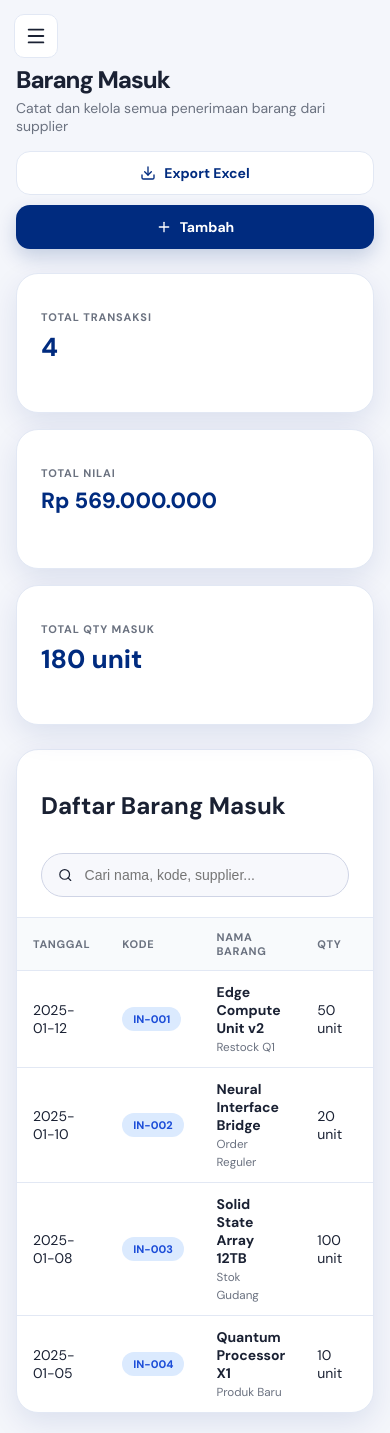
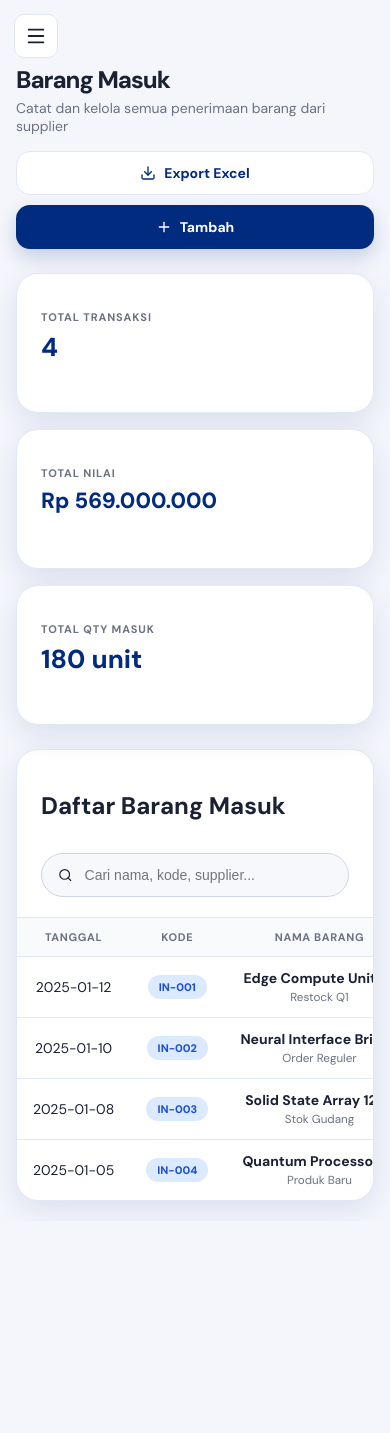
Before and after one commit to keazzfaa/systemadminlocal, a React (Vite) app: page /barang-masuk in a window 390 px wide. After the commit the page ends 1221 px from the top, so only its background shows below. Built offline with nearby package versions, Linux system fonts and the light colour scheme; sample sign-in values are in the browser's storage.

Commit message:
Fix table responsive & Stok barang in role sales

```diff
--- a/src/BarangMasuk.jsx
+++ b/src/BarangMasuk.jsx
@@ -7,7 +7,8 @@ const FMT = v => "Rp " + (v||0).toLocaleString("id-ID");
 const EMPTY = { tanggal:"", kode:"", nama:"", qty:"", satuan:"unit", harga:"", supplier:"", keterangan:"" };
 
 export default function BarangMasuk() {
-  const { itemsIn, setItemsIn, suppliers, addLog } = useApp();
+  const { itemsIn, setItemsIn, suppliers, addLog, session } = useApp();
+  const isSales = session?.role === "sales";
   const [search, setSearch] = useState("");
   const [modal, setModal] = useState(false);
   const [form, setForm] = useState(EMPTY);
@@ -54,13 +55,15 @@ export default function BarangMasuk() {
     <>
       <div className="page-header">
         <div className="page-title">
-          <h1>Barang Masuk</h1>
+          <h1>{isSales ? "Stok Barang" : "Barang Masuk"}</h1>
           <p>Catat dan kelola semua penerimaan barang dari supplier</p>
         </div>
-        <div className="header-actions">
-          <button className="secondary-btn" onClick={doExport}><Download size={16}/>Export Excel</button>
-          <button className="primary-btn" onClick={openAdd}><Plus size={16}/>Tambah</button>
-        </div>
+        {!isSales && (
+          <div className="header-actions">
+            <button className="secondary-btn" onClick={doExport}><Download size={16}/>Export Excel</button>
+            <button className="primary-btn" onClick={openAdd}><Plus size={16}/>Tambah</button>
+          </div>
+        )}
       </div>
 
       <div className="summary-row">
@@ -80,7 +83,7 @@ export default function BarangMasuk() {
 
       <div className="card table-card" style={{marginTop:24}}>
         <div className="table-head">
-          <h2>Daftar Barang Masuk</h2>
+          <h2>{isSales ? "Daftar Stok Barang" : "Daftar Barang Masuk"}</h2>
           <div className="search-bar" style={{minWidth:260}}>
             <Search size={16}/>
             <input placeholder="Cari nama, kode, supplier..." value={search} onChange={e=>setSearch(e.target.value)}/>
@@ -88,7 +91,7 @@ export default function BarangMasuk() {
         </div>
         <table>
           <thead><tr>
-            <th>Tanggal</th><th>Kode</th><th>Nama Barang</th><th>Qty</th><th>Harga</th><th>Supplier</th><th>Total</th><th>Aksi</th>
+            <th>Tanggal</th><th>Kode</th><th>Nama Barang</th><th>Qty</th><th>Harga</th><th>Supplier</th><th>Total</th>{!isSales && <th>Aksi</th>}
           </tr></thead>
           <tbody>
             {filtered.map(r=>(
@@ -100,12 +103,14 @@ export default function BarangMasuk() {
                 <td>{FMT(r.harga)}</td>
                 <td>{r.supplier}</td>
                 <td><strong>{FMT(r.total)}</strong></td>
+                {!isSales && (
                 <td>
                   <div style={{display:"flex",gap:8}}>
                     <button className="icon-btn" onClick={()=>openEdit(r)}><Edit2 size={15}/></button>
                     <button className="icon-btn danger" onClick={()=>setDel(r.id)}><Trash2 size={15}/></button>
                   </div>
                 </td>
+                )}
               </tr>
             ))}
             {filtered.length===0&&<tr><td colSpan={8} style={{textAlign:"center",color:"var(--muted)",padding:40}}>Tidak ada data</td></tr>}
--- a/src/global.css
+++ b/src/global.css
@@ -231,11 +231,11 @@ a { text-decoration: none; color: inherit; }
 .table-card { padding: 0; overflow: hidden; }
 table { width: 100%; border-collapse: collapse; }
 th {
-  text-align: left; font-size: 11px; text-transform: uppercase;
+  text-align: center; font-size: 11px; text-transform: uppercase;
   letter-spacing: .06em; color: var(--muted);
   background: var(--table-head-bg); padding: 14px 24px;
 }
-td { padding: 14px 24px; border-top: 1px solid var(--line); font-size: 14px; }
+td { text-align: center; padding: 14px 24px; border-top: 1px solid var(--line); font-size: 14px; }
 tr:hover td { background: var(--bg); }
 .dark tr:hover td { background: #1c2130; }
 
@@ -422,6 +422,8 @@ label { display: block; font-size: 12px; font-weight: 700; color: var(--muted);
   .form-grid2 { grid-template-columns: 1fr; }
   th, td { padding: 12px 16px; }
   .table-head { flex-direction: column; align-items: stretch; }
+  .table-card { width: 100%;  -webkit-overflow-scrolling: touch; }
+  .table-card table {   display: block; width: 100%; overflow-x: auto; white-space: nowrap; }
   .filter-tabs { overflow-x: auto; }
   .demo-grid { grid-template-columns: repeat(2,1fr); }
   .login-right { padding: 24px 16px; }
```
